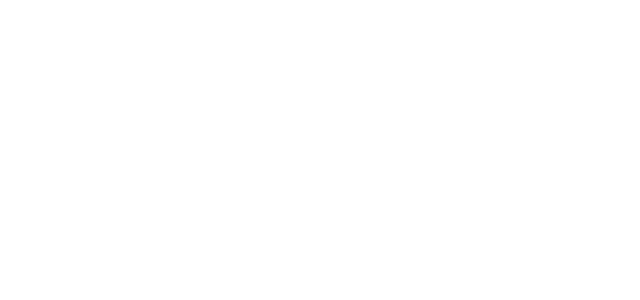
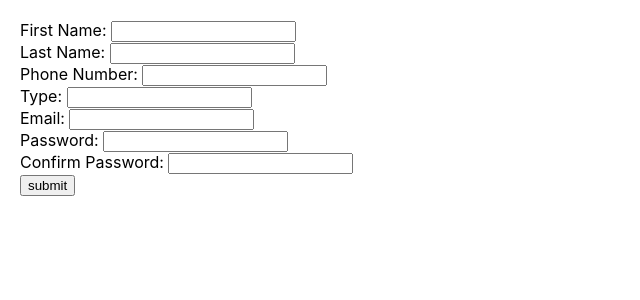
Before and after one commit to digital-self/Digitalself_React_Web, a React (Create React App) app in the folder site-src-files/: page /register in a window 1280 px wide. Shown: the top 300 px of the page, without its empty margins (0-640 px from the left). Built offline with nearby package versions, Linux system fonts and the light colour scheme.

Commit message:
add login and register

```diff
--- a/site-src-files/src/ReactJs/Api_Calls/ApiCalls.js
+++ /dev/null
@@ -1,12 +0,0 @@
-import axios from 'axios';
-import configData from '../config/config.json';
-
-export function login(userInput) {
-    axios.post(configData.base_url + '/user/login', userInput)
-        .then(response => {
-            console.log(response);
-        })
-        .catch(error => {
-            console.log(error);
-        });
-}
--- /dev/null
+++ b/site-src-files/src/ReactJs/api_calls/ApiCalls.js
@@ -0,0 +1,25 @@
+import axios from 'axios';
+import configData from '../config/config.json';
+
+export function login(userInput) {
+
+    let returnVal = axios.post(configData.base_url + '/user/login', userInput)
+        .then(response => {
+            return response.data.success;
+        })
+        .catch(error => {
+            return error;
+        });
+
+        return returnVal;
+}
+
+export function register(userInput) {
+    axios.post(configData.base_url + '/user/register', userInput)
+        .then(response => {
+            console.log(response);
+        })
+        .catch(error => {
+            console.log(error.response.data);
+        });
+}
--- a/site-src-files/src/ReactJs/components/Home.js
+++ b/site-src-files/src/ReactJs/components/Home.js
@@ -0,0 +1,12 @@
+import React, { Component } from 'react';
+
+class App extends Component {
+  render() {
+    return <div>
+      <h4>Home</h4>
+      <p>This is Home page.</p>
+    </div>
+  }
+}
+
+export default App;
--- a/site-src-files/src/ReactJs/components/Login.js
+++ b/site-src-files/src/ReactJs/components/Login.js
@@ -1,18 +1,27 @@
 import React from 'react';
-import { login } from '../Api_Calls/ApiCalls'
+import { login } from '../api_calls/ApiCalls'
+import { Redirect } from 'react-router-dom';
+
 
 class Login extends React.Component {
     constructor(props) {
         super(props);
         this.state = {
             email: '',
-            password: ''
+            password: '',
+            returnvalue: ''
         }
     }
 
     submitHandler = (e) => {
         e.preventDefault();
-        login(this.state);
+        login(this.state).then((a) => {
+            if(a) {
+                this.setState({returnvalue: 'login succesful'})
+            }
+        })
+
+        console.log(this.state.returnvalue);
     }
 
     changehandler = (e) => {
@@ -23,6 +32,14 @@ class Login extends React.Component {
     }
 
     render() {
+        if (this.state.returnvalue === false) {
+            return <Redirect to='/login' />
+        } else if (this.state.returnvalue === true) {
+            return <Redirect to='/home' />
+        } else if (this.state.returnvalue === 'error') {
+            return <Redirect to='/login' />
+        }
+
         return (
             <div>
                 <form onSubmit={this.submitHandler}>
--- a/site-src-files/src/ReactJs/components/Register.js
+++ b/site-src-files/src/ReactJs/components/Register.js
@@ -0,0 +1,78 @@
+import React from 'react';
+import { register } from '../api_calls/ApiCalls';
+
+class Register extends React.Component {
+    constructor(props) {
+        super(props);
+        this.state = {
+            first_name: '',
+            last_name: '',
+            phoneNumber: '',
+            type: null,
+            email: '',
+            password: '',
+            password_confirmation: ''
+        };
+    }
+
+    submitHandler = (e) => {
+        e.preventDefault();
+
+        register(this.state);
+    }
+
+    changehandler = (e) => {
+        const nam = e.target.name;
+        const val = e.target.value;
+
+        this.setState({[nam]: val});
+    }
+
+    render() {
+        return (
+            <div>
+                <form onSubmit={this.submitHandler}>
+                    <div>
+                        <label htmlFor='fname'>First Name: </label>
+                        <input id='fname' type='text' name='first_name' onChange={this.changehandler}/>
+                    </div>
+                    <div>
+                        <label htmlFor='lname'>Last Name: </label>
+                        <input id='lname' type='text' name='last_name' onChange={this.changehandler}/> <br />
+                    </div>
+
+                    <div>
+
+                    </div>
+                    <label htmlFor='phone'>Phone Number: </label>
+                    <input id='phone' type='text' name='phoneNumber' onChange={this.changehandler}/> <br />
+                    <div>
+                        <label htmlFor='type'>Type: </label>
+                        <input id='type' type='number' name='type' onChange={this.changehandler}/> <br />
+                    </div>
+
+                    <div>
+                        <label htmlFor='email'>Email: </label>
+                        <input id='email' type='text' name='email' onChange={this.changehandler}/> <br />
+                    </div>
+
+                    <div>
+                        <label htmlFor='password'>Password: </label>
+                        <input id='password' type='password' name='password' onChange={this.changehandler}/> <br />
+                    </div>
+
+                    <div>
+                        <label htmlFor='passconf'>Confirm Password: </label>
+                        <input id='passconf' type='password' name='password_confirmation' onChange={this.changehandler}/> <br />
+                    </div>
+
+                    <div>
+                        <input type='submit' value='submit' />
+                    </div>
+                </form>
+            </div>
+        )
+    }
+}
+
+export default Register;
--- a/site-src-files/src/index.js
+++ b/site-src-files/src/index.js
@@ -2,18 +2,20 @@ import React from 'react';
 import ReactDOM from 'react-dom';
 import './index.css';
 import { BrowserRouter, Switch, Route, Link } from 'react-router-dom'
-import App from './ReactJs/App';
+import Home from './ReactJs/components/Home'
 import About from './ReactJs/About';
 import Contact from './ReactJs/Contact';
 import Login from './ReactJs/components/Login.js';
+import Register from './ReactJs/components/Register';
 
 const routing = (
   <BrowserRouter>
       <Switch>
-        <Route exact path="/" component={App} />
+        <Route exact path="/" component={Home} />
         <Route path="/about" component={About} />
         <Route path="/contact" component={Contact} />
         <Route path="/login" component={Login} />
+        <Route path="/register" component={Register} />
       </Switch>
   </BrowserRouter>
 )
```
